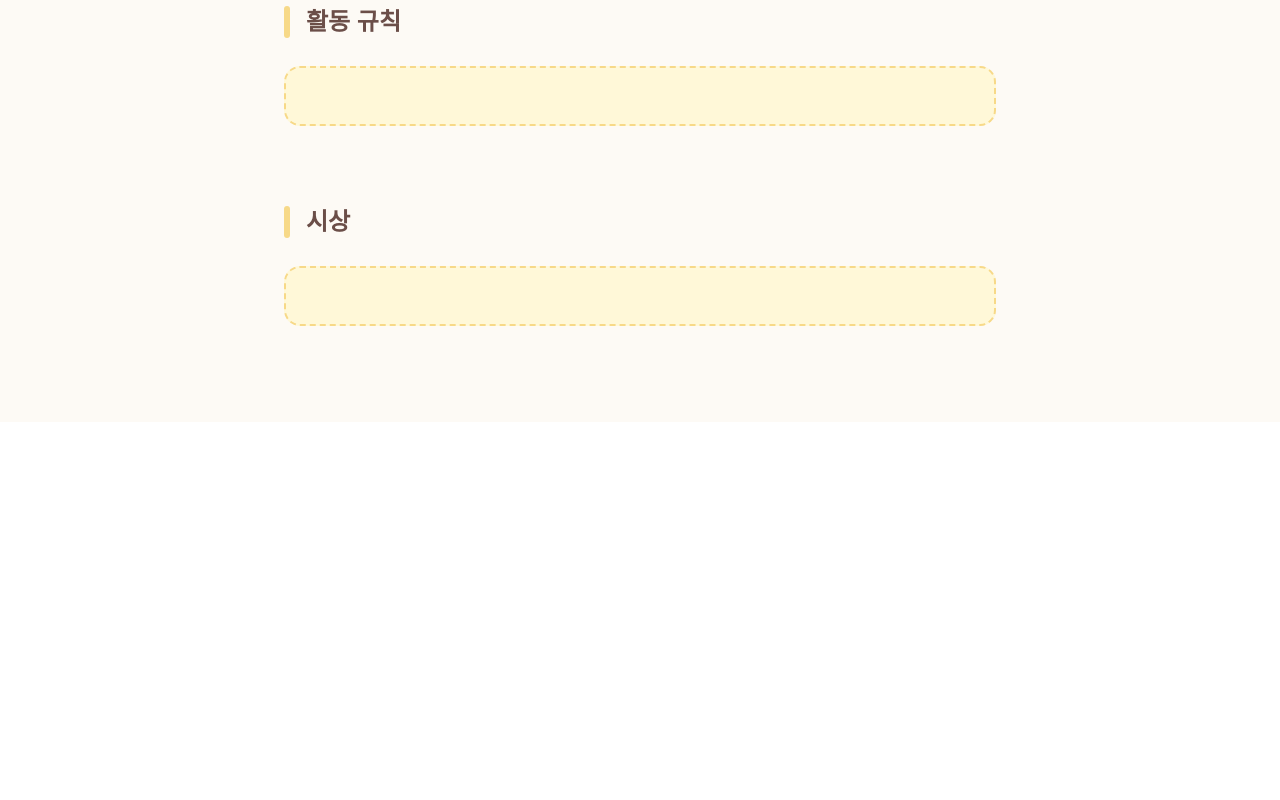
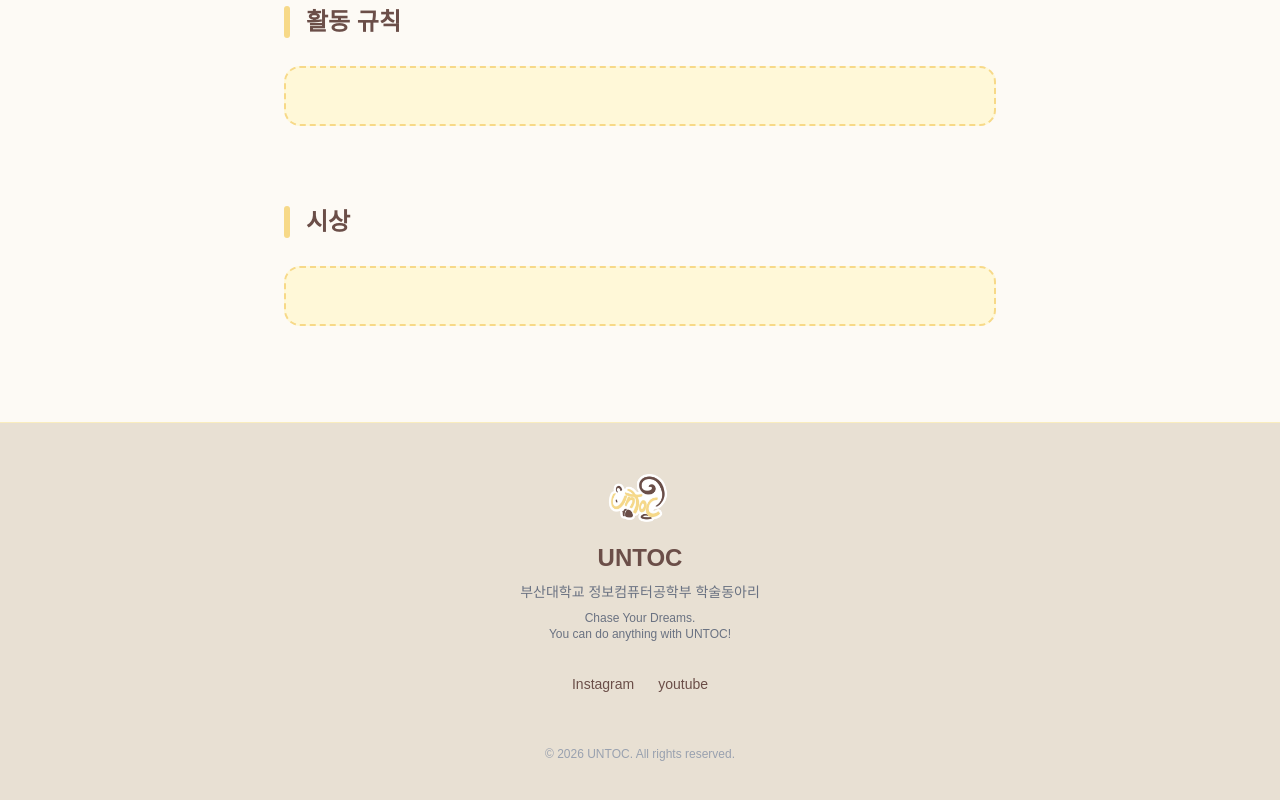
Before and after one commit to Untoc-Camp-2026/Untoc-backend, a Next.js app in the folder front/: page /untoc-camp/about in a window 1280 px wide. Shown: the part 563-1363 px from the top of the page. Before the commit the page ends 985 px from the top, so only its background shows below. Built offline with nearby package versions, Linux system fonts and the light colour scheme.

Commit message:
Add Footer
untoc camp 소개 페이지 푸터 추가

```diff
--- a/front/src/pages/untoc-camp/about.tsx
+++ b/front/src/pages/untoc-camp/about.tsx
@@ -2,6 +2,7 @@
 
 import React from 'react';
 import Navbar from '../../components/layout/Header';
+import Footer from '../../components/layout/Footer';
 
 export default function UntocCampPage() {
   return (
@@ -75,6 +76,7 @@ export default function UntocCampPage() {
           </div>
         </section>
       </main>
+    <Footer />
     </div>
   );
 }
--- a/front/src/pages/untoc-camp/projects.tsx
+++ b/front/src/pages/untoc-camp/projects.tsx
@@ -8,6 +8,8 @@ import Navbar from '../../components/layout/Header';
 import FilterTabs from '../../components/untoc-camp/FilterTabs';
 import ProjectCard, { Project } from '../../components/untoc-camp/ProjectCard';
 import ProjectDetailModal from '../../components/untoc-camp/ProjectDetailModal';
+
+import Footer from '../../components/layout/Footer';
 
 // 테스트용 데이터
 
@@ -74,6 +76,7 @@ export default function UntocCampPage() {
         project={selectedProject}
         onClose={() => setSelectedProject(null)}
       />
+    <Footer />
     </div>
   );
 }
```
